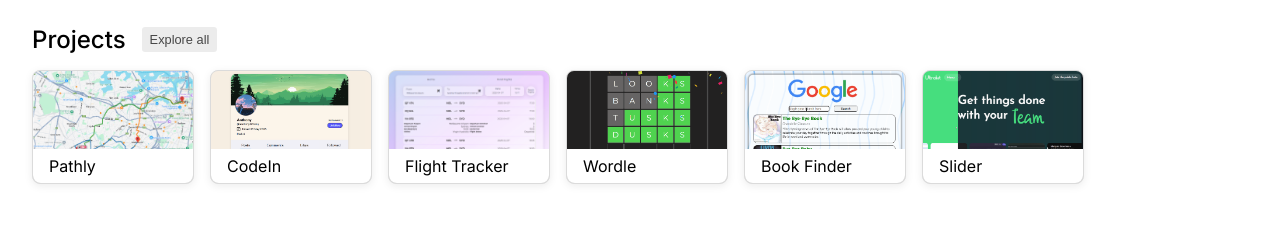
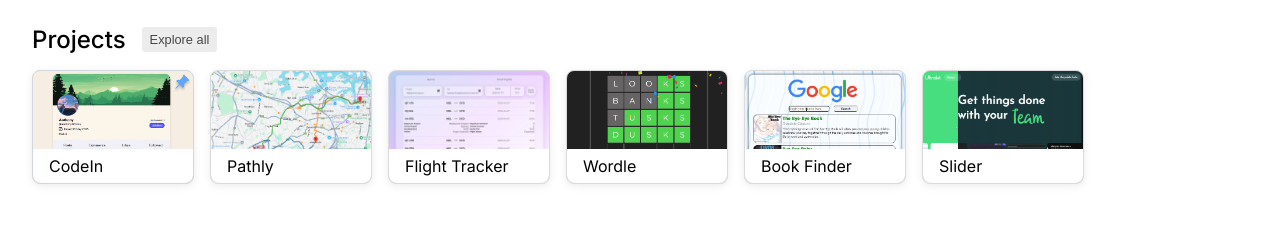
Before and after one commit to AntH117/anthonyhoang-dev, a React (Create React App) app: page / in a window 1280 px wide. Shown: the part 537-774 px from the top of the page. Built offline with nearby package versions, Linux system fonts and the light colour scheme.

Commit message:
'Pinned' CodeIn project as a highlight

```diff
--- a/src/icons/Icons.js
+++ b/src/icons/Icons.js
@@ -18,10 +18,17 @@ const BackArrowIcon = ({color, width, height}) => (
 </svg>
 )
 
+const PinIcon = ({color, width, height}) => (
+<svg xmlns="http://www.w3.org/2000/svg" width={width || '16'} height={height || '16'} fill={color} class="bi bi-pin-angle-fill" viewBox="0 0 16 16">
+  <path d="M9.828.722a.5.5 0 0 1 .354.146l4.95 4.95a.5.5 0 0 1 0 .707c-.48.48-1.072.588-1.503.588-.177 0-.335-.018-.46-.039l-3.134 3.134a6 6 0 0 1 .16 1.013c.046.702-.032 1.687-.72 2.375a.5.5 0 0 1-.707 0l-2.829-2.828-3.182 3.182c-.195.195-1.219.902-1.414.707s.512-1.22.707-1.414l3.182-3.182-2.828-2.829a.5.5 0 0 1 0-.707c.688-.688 1.673-.767 2.375-.72a6 6 0 0 1 1.013.16l3.134-3.133a3 3 0 0 1-.04-.461c0-.43.108-1.022.589-1.503a.5.5 0 0 1 .353-.146"/>
+</svg>
+)
+
 const Icons = {
     Email: EmailIcon,
     Linkendin: LinkedinIcon,
-    BackArrow: BackArrowIcon
+    BackArrow: BackArrowIcon,
+    Pin: PinIcon
   };
 
   export default Icons;
--- a/src/sections/Home_Projects.js
+++ b/src/sections/Home_Projects.js
@@ -7,13 +7,14 @@ import slider from '../images/Slider.png'
 import wordle from '../images/Wordle.png'
 import bookFinder from '../images/Book_finder.png'
 import { useNavigate } from 'react-router-dom';
+import Icons from '../icons/Icons';
 
 export default function Home_Projects() {
     const navigate = useNavigate();
 
-    function IndividualProject({name, img, callback}) {
+    function IndividualProject({name, img, callback, pinned}) {
 
-        return <div className='ind-project-body' onClick={() => callback()}>
+        return <div className={`ind-project-body ${pinned && 'pinned'}`} onClick={() => callback()}>
             <div className='ind-project-img-container'>
                 <div className='ind-project-img'>
                     <img src={img} className='ind-img'/>
@@ -24,6 +25,9 @@ export default function Home_Projects() {
                     {name}
                 </p>
             </div>
+            {pinned && <div className='pin-body'>
+                <Icons.Pin color={'#60a5fa'} />
+                </div>}
         </div>
     }
 
@@ -37,8 +41,8 @@ export default function Home_Projects() {
             </button>
         </div>
         <div className='home-projects-layout'>
+        <IndividualProject name={'CodeIn'} img={codeIn} callback={() => navigate('/projects/codein')} pinned={true}/>
             <IndividualProject name={'Pathly'} img={pathly} callback={() => navigate('/projects/pathly')}/>
-            <IndividualProject name={'CodeIn'} img={codeIn} callback={() => navigate('/projects/codein')}/>
             <IndividualProject name={'Flight Tracker'} img={flightFinder} callback={() => navigate('/projects/flight-tracker')}/>
             <IndividualProject name={'Wordle'} img={wordle} callback={() => navigate('/projects/wordle')}/>
             <IndividualProject name={'Book Finder'} img={bookFinder} callback={() => navigate('/projects/book-finder')}/>
--- a/src/sections/ProjectsExpanded.js
+++ b/src/sections/ProjectsExpanded.js
@@ -3,12 +3,13 @@ import Navbar from './Navbar';
 import React from 'react';
 import tempDb from '../data/temp_data';
 import { useNavigate } from 'react-router-dom';
+import Icons from '../icons/Icons';
 
 export default function ProjectsExpanded() {
     const projects = tempDb;
     const navigate = useNavigate();
 
-    function EProject({name, description, tags, image}) {
+    function EProject({name, description, tags, image, pinned}) {
         const url = name.toLowerCase().split(' ').join('-')
         const sortedTags = tags.sort((a,b) => b.length - a.length)
         function Tag({name}) {
@@ -20,7 +21,7 @@ export default function ProjectsExpanded() {
             </div>
         }
 
-        return <div className='eProject-body' onClick={() => navigate(`${url}`)}>
+        return <div className={`eProject-body ${pinned && 'pinned'}`} onClick={() => navigate(`${url}`)}>
             <div className='eProject-image-container'>
                 <img className='eProject-image' src={image} />
             </div>
@@ -37,6 +38,9 @@ export default function ProjectsExpanded() {
                     })}
                 </div>
             </div>
+            {pinned && <div className='eProject-pin-body'>
+                <Icons.Pin  color={'#60a5fa'} width={'1.2rem'} height={'1.2rem'}/>
+                </div>}
         </div>
     }
 
@@ -51,7 +55,7 @@ export default function ProjectsExpanded() {
             <div className='projects-expanded-layout'>
                 {
                     projects.map((p) => {
-                        return <EProject name={p.name} description={p.shortDescription} tags={p.tags} image={p.image}/>
+                        return <EProject name={p.name} description={p.shortDescription} tags={p.tags} image={p.image} pinned={p.name === 'CodeIn'}/>
                     })
                 }
             </div>
--- a/src/styles/Home_Projects.css
+++ b/src/styles/Home_Projects.css
@@ -62,6 +62,24 @@
     cursor: pointer;
     box-shadow: 0 2px 8px rgba(0,0,0,0.08);
     transition: transform 0.25s ease, box-shadow 0.25s ease;
+    position: relative;
+}
+
+.ind-project-body.pinned {
+    /* border: 1px solid rgb(255, 108, 108); */
+    animation: flash 3s infinite;
+}
+
+@keyframes flash {
+    0% {
+        border: 1px solid rgb(219, 219, 219);
+    }
+    50% {
+        border: 1px solid #60a5fa;
+    }
+    0% {
+        border: 1px solid rgb(219, 219, 219);
+    }
 }
 
 .ind-project-body:hover {
@@ -101,3 +119,12 @@
 .ind-project-name p {
     margin-left: 1rem;
 }
+
+.pin-body {
+    position: absolute;
+    width: 1rem;
+    height: 1rem;
+    top: 0.2rem;
+    right: 0.2rem;
+    filter: drop-shadow(0 2px 1px rgba(0,0,0,0.25));
+}
--- a/src/styles/ProjectsExpanded.css
+++ b/src/styles/ProjectsExpanded.css
@@ -46,6 +46,7 @@
 }
 
 .eProject-body {
+    position: relative;
     cursor: pointer;
     width: 80%;
     height: 70%;
@@ -98,6 +99,21 @@
     }
 }
 
+.eProject-body.pinned {
+    animation: flash 3s infinite;
+}
+
+@keyframes flash {
+    0% {
+        border: 1px solid rgb(219, 219, 219);
+    }
+    50% {
+        border: 1px solid #60a5fa;
+    }
+    0% {
+        border: 1px solid rgb(219, 219, 219);
+    }
+}
 
 .eProject-info {
     width: 100%;
@@ -105,6 +121,14 @@
     display: flex;
     flex-direction: column;
     gap: 0.5rem;
+}
+
+.eProject-pin-body {
+    position: absolute;
+    width: 1rem;
+    height: 1rem;
+    top: 0.7rem;
+    right: 0.7rem
 }
 
 .eProject-title {
```
